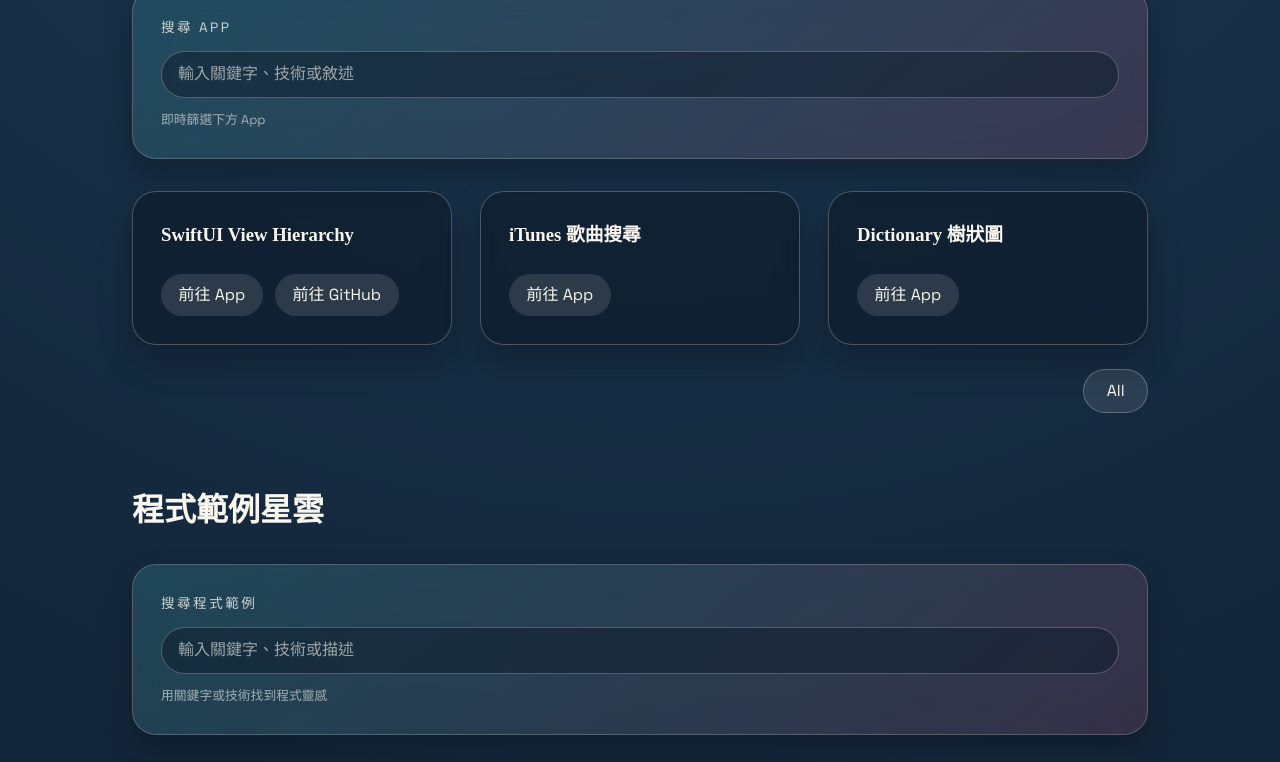
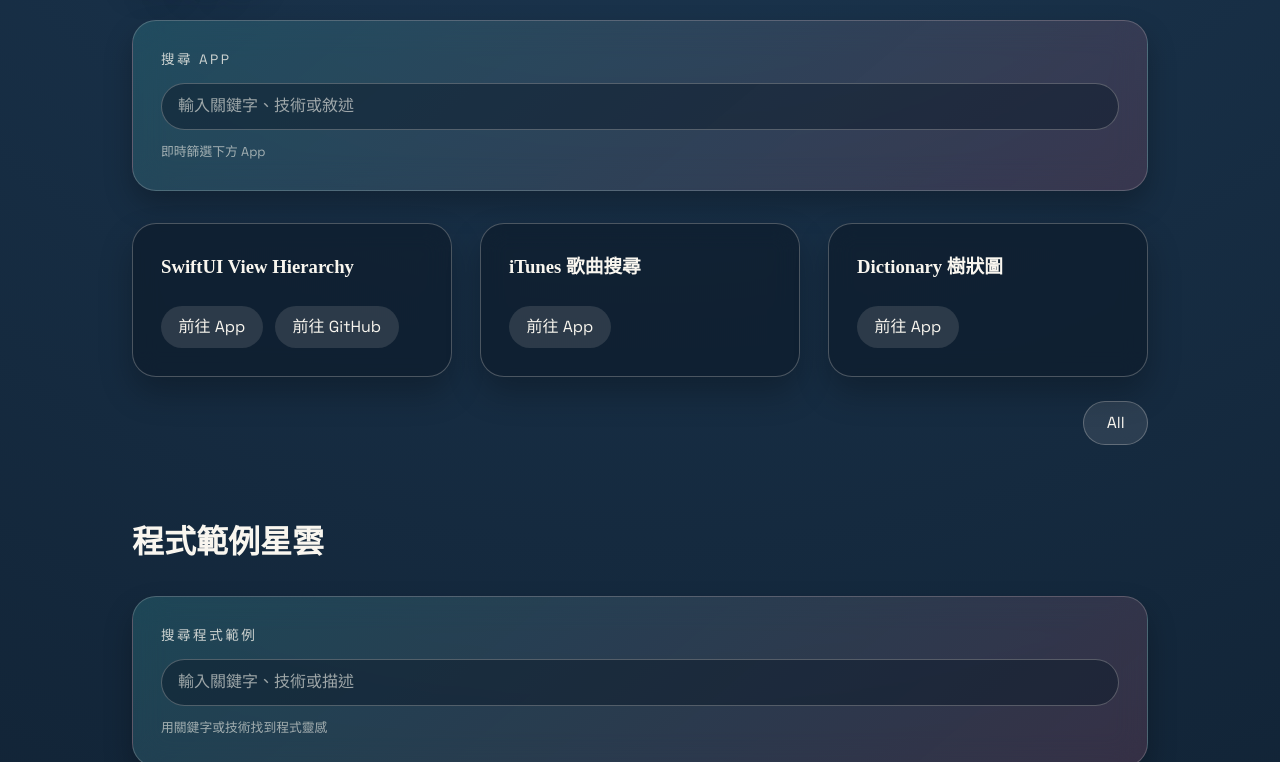
Before and after one commit to PeterPanSwift/B612_AI_App_Gallery, a plain HTML site: page index.html in a window 1280 px wide. Shown: the part 631-1393 px from the top of the page. Drawn offline with Linux system fonts and the light colour scheme.

Commit message:
Add padding above home app nebula

```diff
--- a/index.html
+++ b/index.html
@@ -13,7 +13,7 @@
   <link rel="stylesheet" href="styles.css" />
 </head>
 
-<body>
+<body class="home">
   <header class="site-header">
     <div class="starfield" aria-hidden="true"></div>
     <div class="header-inner">
@@ -76,7 +76,6 @@
     <section id="gallery" class="image-grid home-gallery" aria-labelledby="gallery-title">
       <div class="section-heading">
         <h2 id="gallery-title">圖片星雲</h2>
-        <p>用畫面捕捉每一刻的靈感與實驗，瀏覽最新的創作側寫。</p>
       </div>
       <div class="search" role="search">
         <label class="search-label" for="image-search">搜尋圖片</label>
--- a/styles.css
+++ b/styles.css
@@ -214,6 +214,10 @@ main {
 #apps {
   position: relative;
   padding-top: 2.5rem;
+}
+
+.home #apps {
+  padding-top: 4.5rem;
 }
 
 .section-heading {
```
